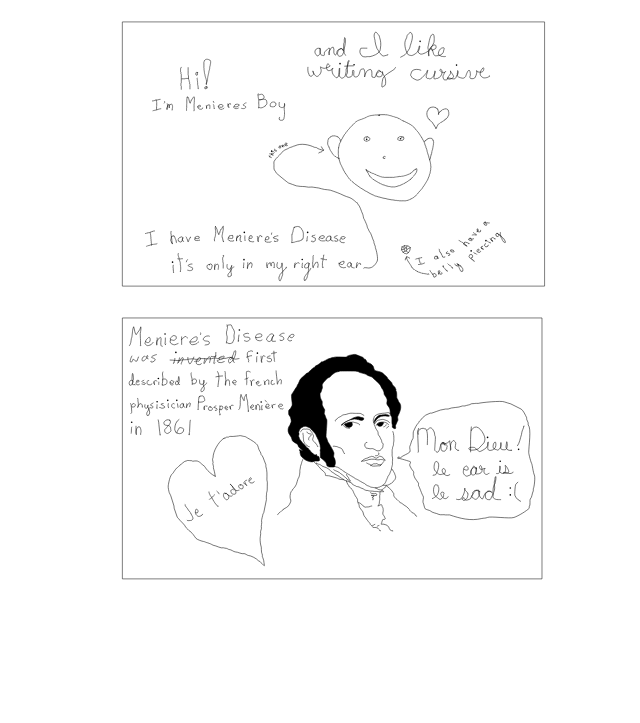
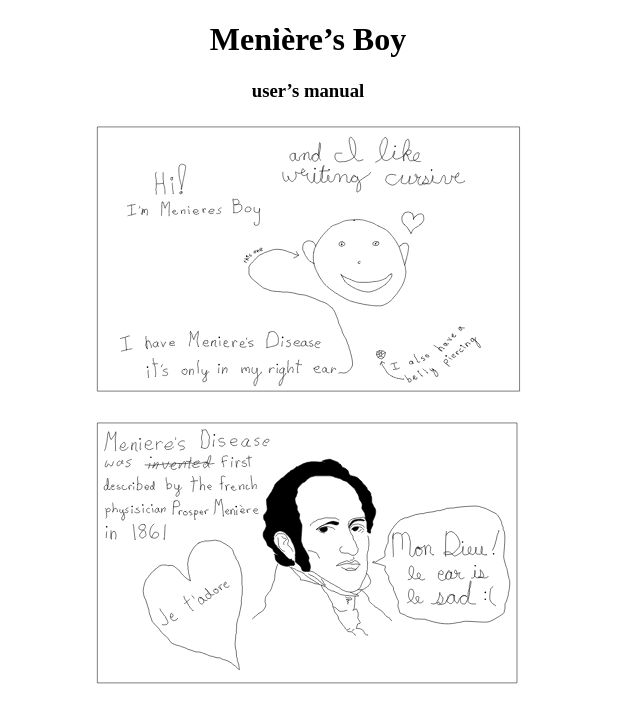
Before and after one commit to hospadar/menieres_boy, a Jekyll site: the page built from index.markdown, in a window 1280 px wide. Shown: the top 723 px of the page, without its empty margins (332-972 px from the left). Built offline with Jekyll 4.4.1, drawn with Linux system fonts in a browser that asks for light colours.

Commit message:
fix styling

```diff
--- a/_layouts/default.html
+++ b/_layouts/default.html
@@ -4,16 +4,26 @@
     <meta charset="utf-8">
     <title>{{ page.title }}</title>
     <style type="text/css">
+      :root {
+        --body-width: 30;
+      }
+      h1 {text-align: center;}
+      h2 {text-align: center;}
+      h3 {text-align: center;}
       body {
-        max-width: 30em;
+
+        max-width: calc(1em * var(--body-width));
         margin-left: auto;
         margin-right: auto;
       }
-      p.frame {
-        text-align: center;
-      }
-      img {
-        width: 30em;
+      p.frame {text-align: center;}
+      p.frame img {
+        --scaling-factor: calc(var(--body-width)/3.5);
+        width: calc(3.15em * var(--scaling-factor));
+        height:calc(2em * var(--scaling-factor));
+        object-position: calc(-.36em * var(--scaling-factor));
+        object-fit: cover;
+
       }
     </style>
   </head>
--- a/index.markdown
+++ b/index.markdown
@@ -4,6 +4,9 @@
 
 title: Menières Boy
 ---
+
+# Menière's Boy
+### user's manual
 
 {% for thing in site.static_files %}
 {% if thing.frame %}
```
